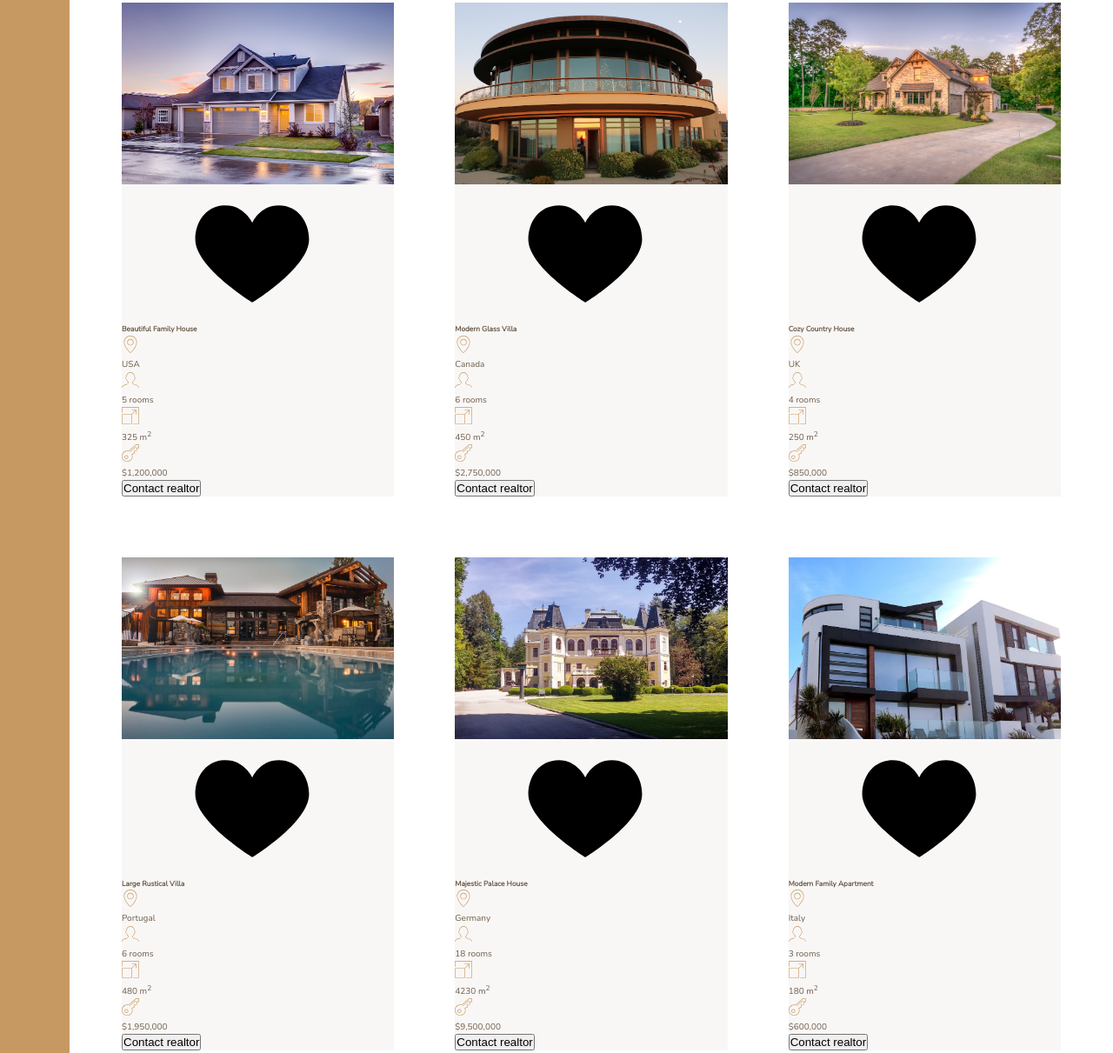
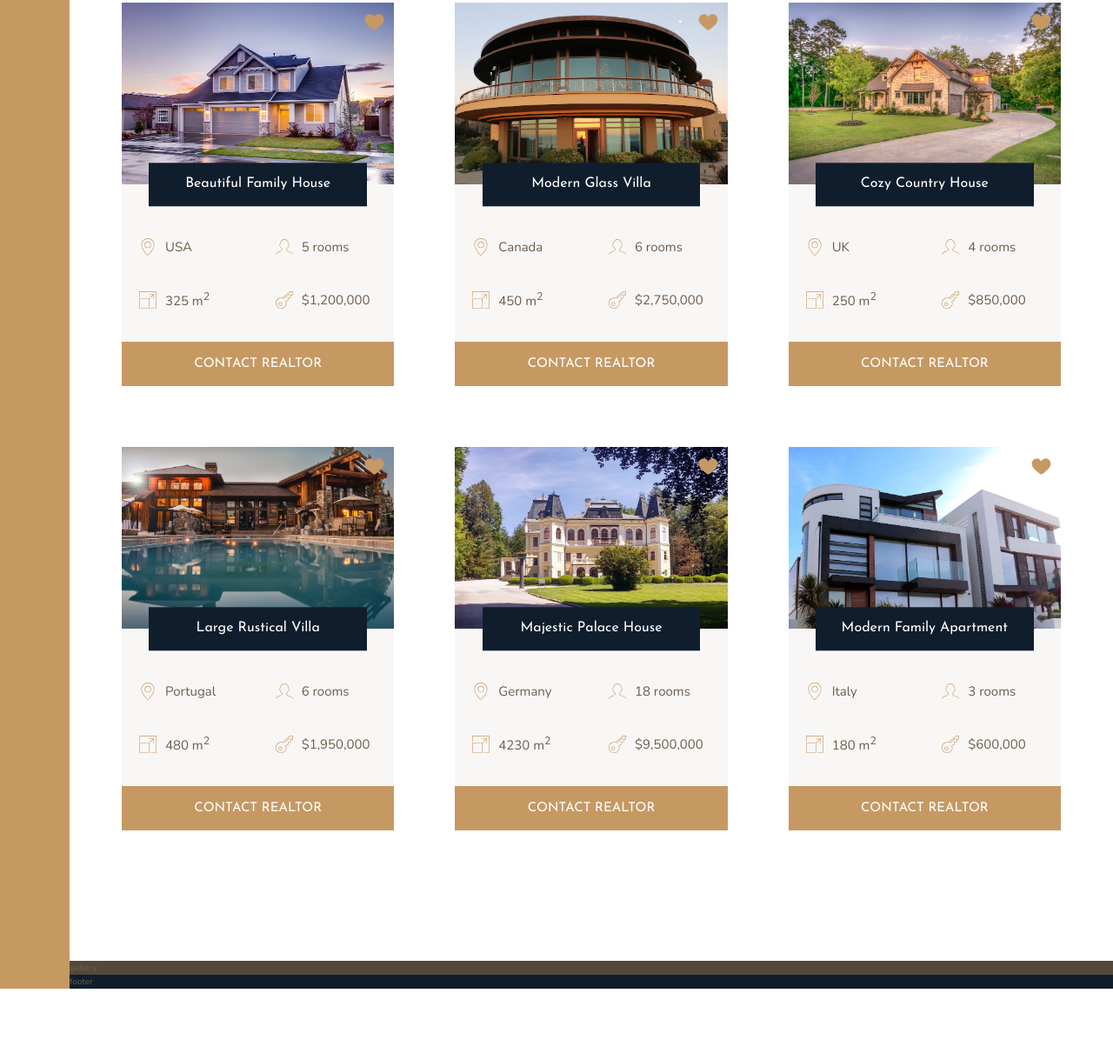
Before and after one commit to saraiknight/Nexter, a website: page index.html in a window 1280 px wide. Shown: the part 1967-3178 px from the top of the page at 87% size. After the commit the page ends 3104 px from the top, so only its background shows below. Drawn offline with nearby package versions, Linux system fonts and the light colour scheme.

Commit message:
build homes section

```diff
--- a/index.html
+++ b/index.html
@@ -133,7 +133,7 @@
           </svg>
           <p>$1,200,000</p>
         </div>
-        <button class="cta">Contact realtor</button>
+        <button class="btn home__btn">Contact realtor</button>
       </div>
       <!-- /////////////////////////////////////////////////////////// -->
       <div class="home">
@@ -167,7 +167,7 @@
           </svg>
           <p>$2,750,000</p>
         </div>
-        <button class="cta">Contact realtor</button>
+        <button class="btn home__btn">Contact realtor</button>
       </div>
       <!-- /////////////////////////////////////////////////////////// -->
       <div class="home">
@@ -201,7 +201,7 @@
           </svg>
           <p>$850,000</p>
         </div>
-        <button class="cta">Contact realtor</button>
+        <button class="btn home__btn">Contact realtor</button>
       </div>
       <!-- /////////////////////////////////////////////////////////// -->
       <div class="home">
@@ -235,7 +235,7 @@
           </svg>
           <p>$1,950,000</p>
         </div>
-        <button class="cta">Contact realtor</button>
+        <button class="btn home__btn">Contact realtor</button>
       </div>
       <!-- /////////////////////////////////////////////////////////// -->
       <div class="home">
@@ -269,7 +269,7 @@
           </svg>
           <p>$9,500,000</p>
         </div>
-        <button class="cta">Contact realtor</button>
+        <button class="btn home__btn">Contact realtor</button>
       </div>
       <!-- /////////////////////////////////////////////////////////// -->
       <div class="home">
@@ -303,7 +303,7 @@
           </svg>
           <p>$600,000</p>
         </div>
-        <button class="cta">Contact realtor</button>
+        <button class="btn home__btn">Contact realtor</button>
       </div>
     </section>
     <section class="gallery">gallery</section>
--- a/sass/_homes.scss
+++ b/sass/_homes.scss
@@ -8,24 +8,65 @@
 }
 .home {
   background-color: $color-grey-light-1;
+  display: grid;
+  grid-template-columns: repeat(2, 1fr);
+  grid-row-gap: 3.5rem;
 
   &__img {
     width: 100%;
+    grid-row: 1/2;
+    grid-column: 1/-1;
+    z-index: 0;
   }
   &__like {
+    grid-row: 1/2;
+    grid-column: 2/3;
+    fill: $color-primary;
+    height: 2.5rem;
+    width: 2.5rem;
+    z-index: 1;
+    justify-self: end;
+    margin: 1rem;
   }
   &__name {
+    grid-row: 1/2;
+    grid-column: 1/-1;
+    z-index: 2;
+    justify-self: center;
+    align-self: end;
+
+    font-family: $font-display;
+    width: 80%;
+    font-size: 1.6rem;
+    text-align: center;
+    padding: 1.25rem;
+    background-color: $color-secondary;
+    color: #fff;
+    font-weight: 400;
+    transform: translateY(50%);
   }
+  &__location,
+  &__rooms {
+    margin-top: 2.5rem;
+  }
+
   &__location,
   &__rooms,
   &__area,
   &__price {
+    font-size: 1.5rem;
+    margin-left: 2rem;
+    display: flex;
+    align-items: center;
+
     svg {
       fill: $color-primary;
       height: 2rem;
       width: 2rem;
-    }
-    p {
+      margin-right: 1rem;
     }
   }
+  &__btn {
+    grid-column: 1/-1;
+  }
 }
```
Also changed, not shown: css/style.css.
